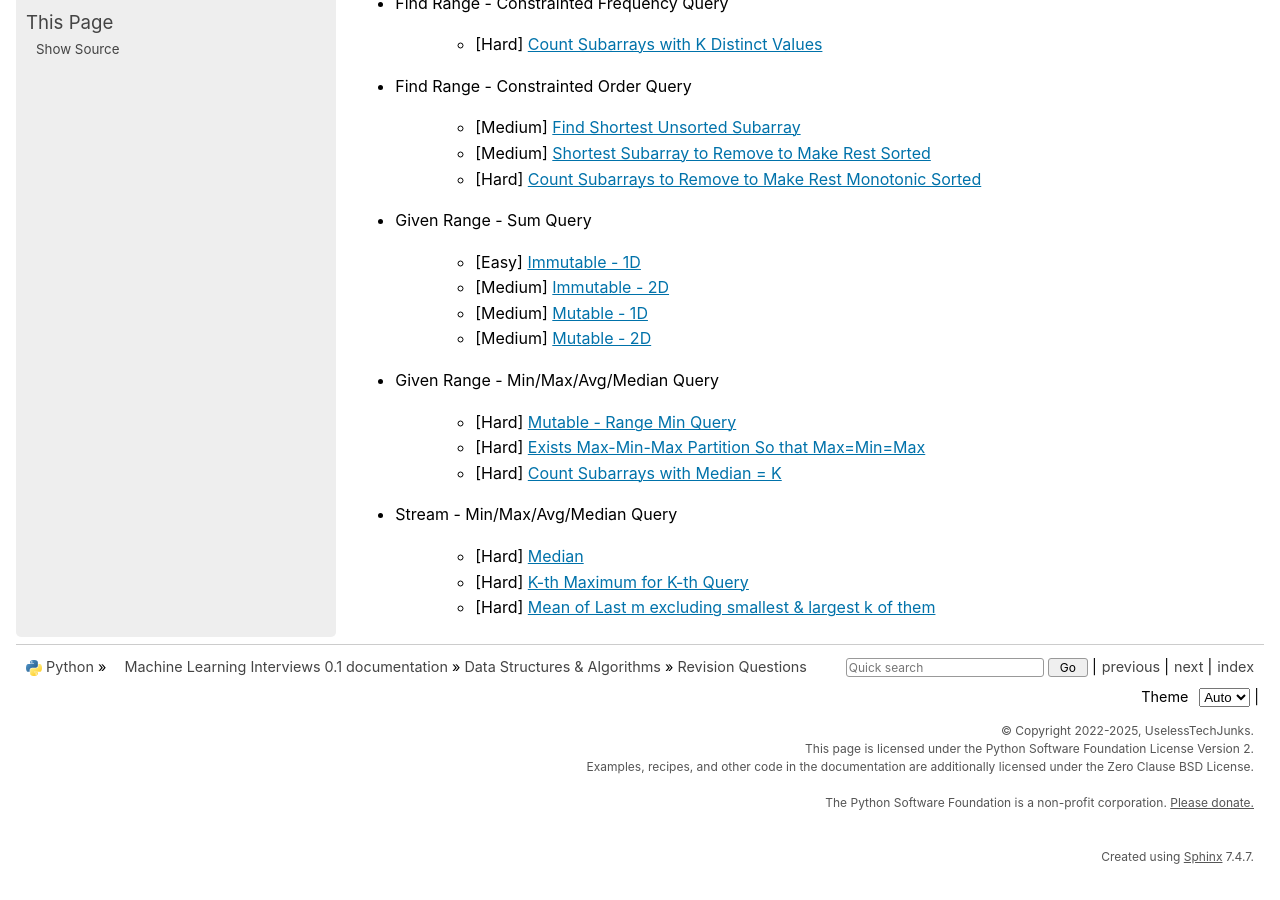
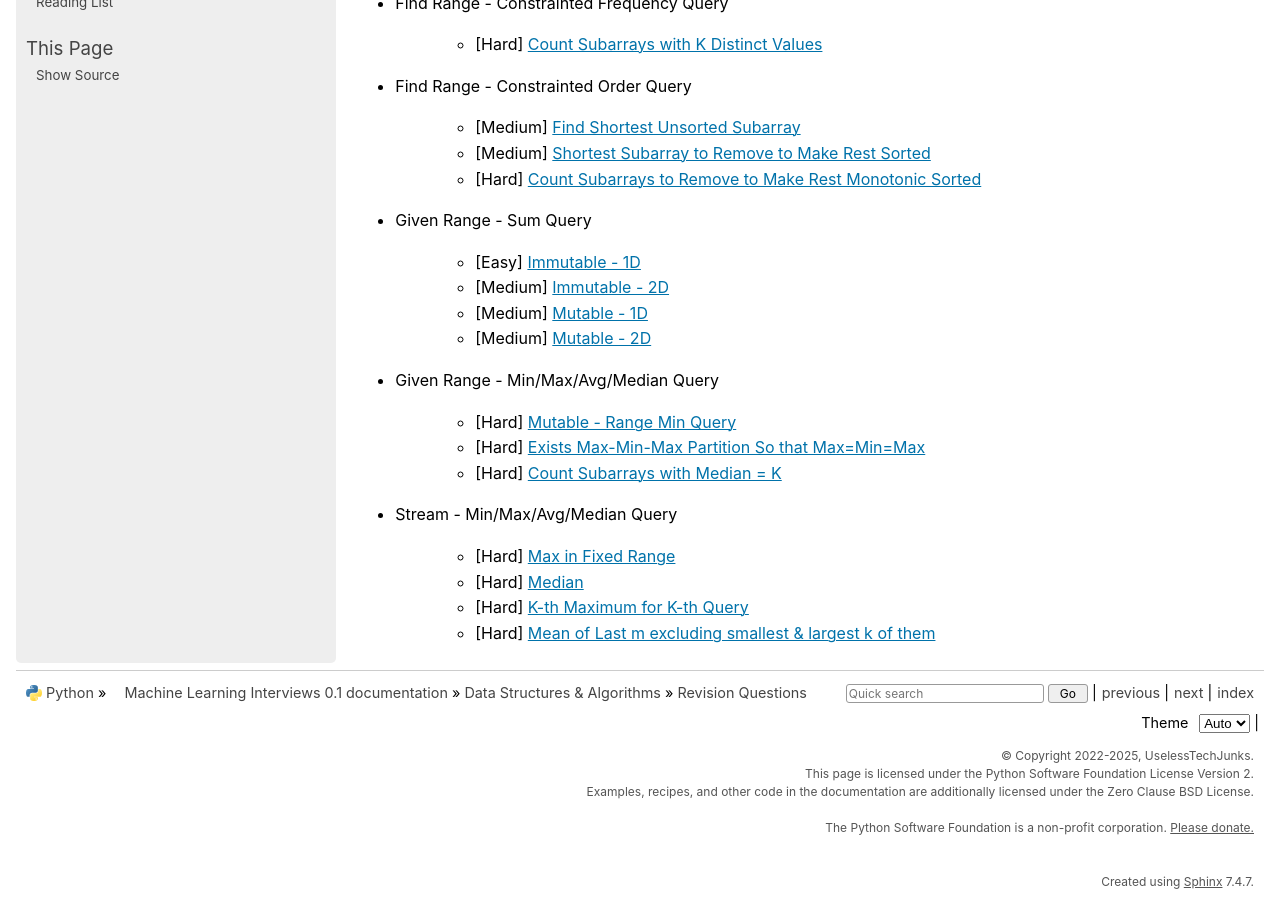
Before and after one commit to uselesstechjunks/leetcode, a Sphinx documentation site: the page built from docs/source/dsa/qb.rst, in a window 1280 px wide and 900 px high, scrolled down 1228 px. Built offline with Sphinx 7.4.7, drawn with Linux system fonts in a browser that asks for light colours; pages that are not in the unit, such as notebooks, are missing from menus; before the commit the page ends 2103 px from its top, so only the background shows below that.

Commit message:
Update qb.rst

```diff
--- a/docs/source/dsa/qb.rst
+++ b/docs/source/dsa/qb.rst
@@ -62,6 +62,7 @@ Arrays
 	- [Hard] `Count Subarrays with Median = K <https://leetcode.com/problems/count-subarrays-with-median-k/>`_
 - Stream - Min/Max/Avg/Median Query
 
+	- [Hard] `Max in Fixed Range <https://leetcode.com/problems/sliding-window-maximum/description/>`_
 	- [Hard] `Median <https://leetcode.com/problems/find-median-from-data-stream/description/>`_
 	- [Hard] `K-th Maximum for K-th Query <https://leetcode.com/problems/sequentially-ordinal-rank-tracker/description/>`_
 	- [Hard] `Mean of Last m excluding smallest & largest k of them <https://leetcode.com/problems/finding-mk-average/description/>`_
```
